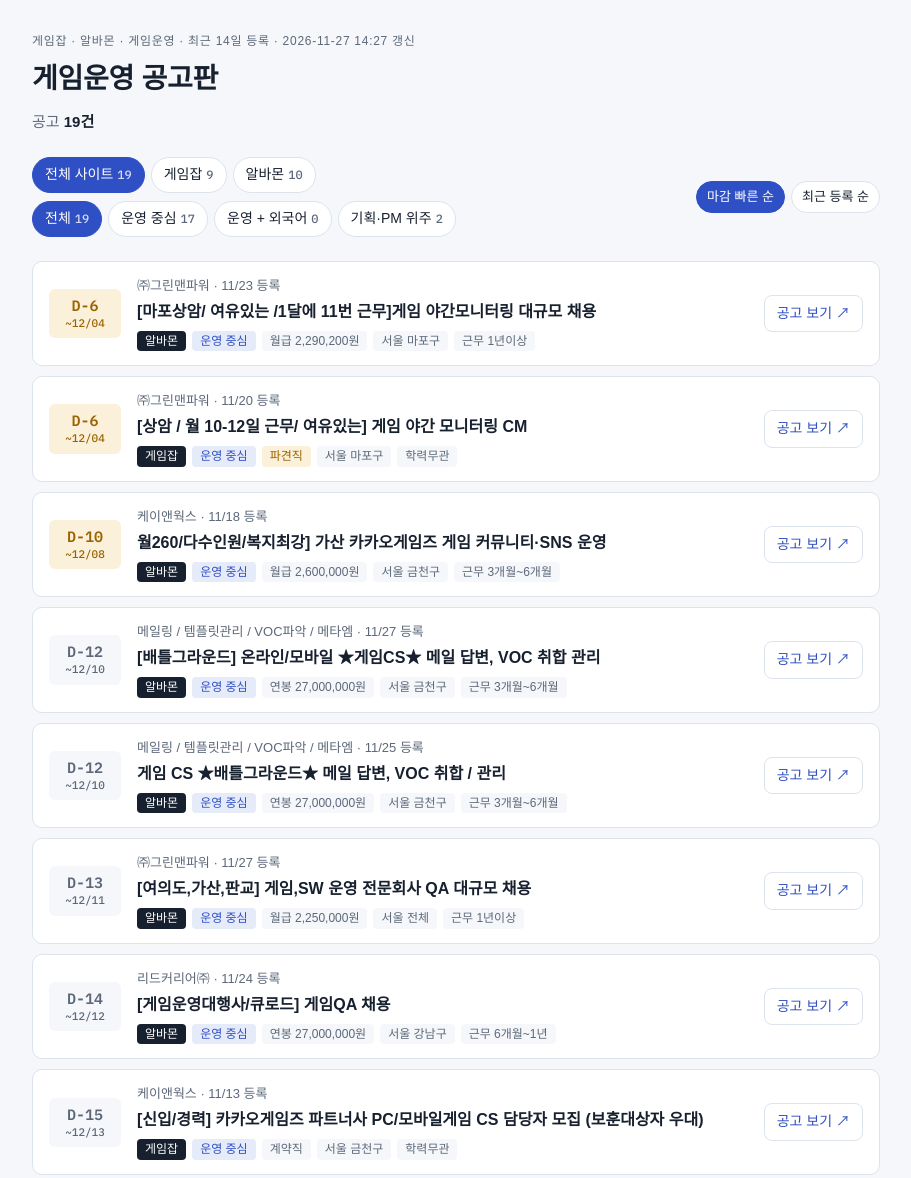
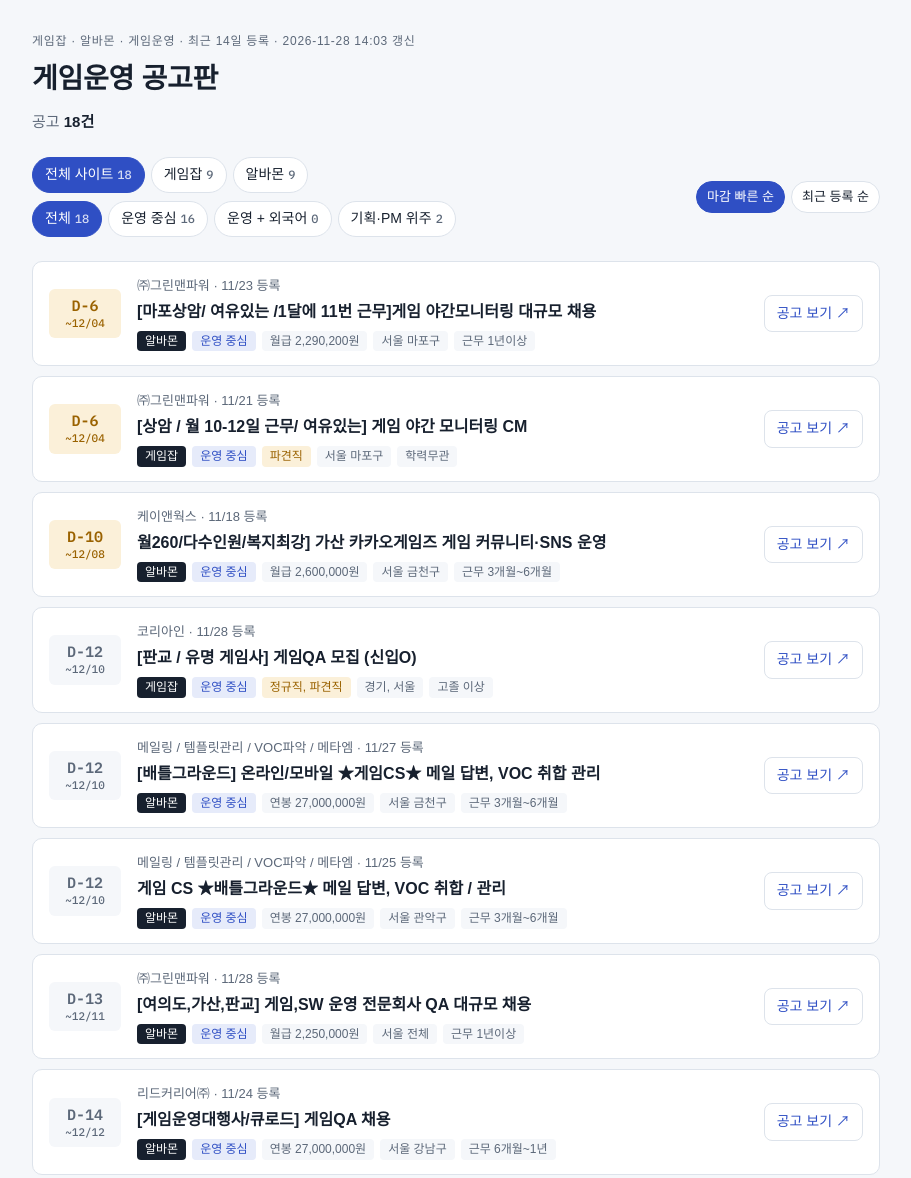
Before and after one commit to zbqlrtm1999/gamejob-board, a plain HTML site: page index.html in a window 1280 px wide. Shown: the top 1178 px of the page, without its empty margins (184-1095 px from the left). Drawn offline with Linux system fonts and the light colour scheme; a web font is replaced by a local one.

Commit message:
공고 자동 업데이트 2026-11-28 14:03

```diff
--- a/index.html
+++ b/index.html
@@ -138,27 +138,26 @@
   const KINDS = { ops: "운영 중심", lang: "운영 + 외국어", plan: "기획·PM 위주" };
   // 아래 JOBS:START ~ JOBS:END 사이는 scripts/update.py가 매일 새로 채웁니다.
   /* JOBS:START */
-  const UPDATED = "2026-11-27 14:27";
+  const UPDATED = "2026-11-28 14:03";
   const JOBS = [
+    {"src": "알바몬", "id": 120159390, "url": "https://www.albamon.com/jobs/detail/120159390", "kind": "ops", "co": "㈜그린맨파워", "title": "[여의도,가산,판교] 게임,SW 운영 전문회사 QA 대규모 채용", "type": "월급 2,250,000원", "loc": "서울 전체", "edu": "근무 1년이상", "reg": "2026-11-28", "end": "2026-12-11", "careerNote": false},
+    {"src": "게임잡", "id": 287390, "url": "https://www.gamejob.co.kr/Recruit/GI_Read/View?GI_No=287390", "kind": "ops", "co": "코리아인", "title": "[판교 / 유명 게임사] 게임QA 모집 (신입O)", "type": "정규직, 파견직", "loc": "경기, 서울", "edu": "고졸 이상", "reg": "2026-11-28", "end": "2026-12-10", "careerNote": false},
     {"src": "알바몬", "id": 120445524, "url": "https://www.albamon.com/jobs/detail/120445524", "kind": "ops", "co": "메일링 / 템플릿관리 / VOC파악 / 메타엠", "title": "[배틀그라운드] 온라인/모바일 ★게임CS★ 메일 답변, VOC 취합 관리", "type": "연봉 27,000,000원", "loc": "서울 금천구", "edu": "근무 3개월~6개월", "reg": "2026-11-27", "end": "2026-12-10", "careerNote": false},
-    {"src": "알바몬", "id": 120159390, "url": "https://www.albamon.com/jobs/detail/120159390", "kind": "ops", "co": "㈜그린맨파워", "title": "[여의도,가산,판교] 게임,SW 운영 전문회사 QA 대규모 채용", "type": "월급 2,250,000원", "loc": "서울 전체", "edu": "근무 1년이상", "reg": "2026-11-27", "end": "2026-12-11", "careerNote": false},
     {"src": "게임잡", "id": 287381, "url": "https://www.gamejob.co.kr/Recruit/GI_Read/View?GI_No=287381", "kind": "ops", "co": "유크리에이터", "title": "[유크리에이터] 게임 운영·CS 담당자 모집 (신입·경력)", "type": "정규직", "loc": "경기 이천시", "edu": "학력무관", "reg": "2026-11-27", "end": "2026-12-31", "careerNote": false},
     {"src": "게임잡", "id": 287377, "url": "https://www.gamejob.co.kr/Recruit/GI_Read/View?GI_No=287377", "kind": "ops", "co": "㈜액션핏", "title": "모바일 게임 마케터, 광고 및 인앱 매출 최적화 담당자 모집", "type": "계약직", "loc": "서울 강남구", "edu": "학력무관", "reg": "2026-11-27", "end": null, "careerNote": false},
-    {"src": "알바몬", "id": 120406410, "url": "https://www.albamon.com/jobs/detail/120406410", "kind": "ops", "co": "메일링 / 템플릿관리 / VOC파악 / 메타엠", "title": "게임 CS ★배틀그라운드★ 메일 답변, VOC 취합 / 관리", "type": "연봉 27,000,000원", "loc": "서울 금천구", "edu": "근무 3개월~6개월", "reg": "2026-11-25", "end": "2026-12-10", "careerNote": false},
+    {"src": "알바몬", "id": 120406410, "url": "https://www.albamon.com/jobs/detail/120406410", "kind": "ops", "co": "메일링 / 템플릿관리 / VOC파악 / 메타엠", "title": "게임 CS ★배틀그라운드★ 메일 답변, VOC 취합 / 관리", "type": "연봉 27,000,000원", "loc": "서울 관악구", "edu": "근무 3개월~6개월", "reg": "2026-11-25", "end": "2026-12-10", "careerNote": false},
     {"src": "알바몬", "id": 120463887, "url": "https://www.albamon.com/jobs/detail/120463887", "kind": "ops", "co": "복지포인트/빠른입사/복지최상", "title": "[케이앤웍스/가산] 카카오게임즈 게임 커뮤니티 SNS 운영 담당자 채용", "type": "월급 2,533,340원", "loc": "서울 구로구", "edu": "근무 1개월~3개월", "reg": "2026-11-24", "end": null, "careerNote": false},
     {"src": "알바몬", "id": 120430440, "url": "https://www.albamon.com/jobs/detail/120430440", "kind": "ops", "co": "리드커리어㈜", "title": "[게임운영대행사/큐로드] 게임QA 채용", "type": "연봉 27,000,000원", "loc": "서울 강남구", "edu": "근무 6개월~1년", "reg": "2026-11-24", "end": "2026-12-12", "careerNote": false},
     {"src": "알바몬", "id": 120402320, "url": "https://www.albamon.com/jobs/detail/120402320", "kind": "ops", "co": "㈜그린맨파워", "title": "[마포상암/ 여유있는 /1달에 11번 근무]게임 야간모니터링 대규모 채용", "type": "월급 2,290,200원", "loc": "서울 마포구", "edu": "근무 1년이상", "reg": "2026-11-23", "end": "2026-12-04", "careerNote": false},
     {"src": "게임잡", "id": 287217, "url": "https://www.gamejob.co.kr/Recruit/GI_Read/View?GI_No=287217", "kind": "ops", "co": "유비스", "title": "루나 크래프트 게임운영 신규 채용", "type": "정규직, 계약직", "loc": "경기 성남시", "edu": "학력무관", "reg": "2026-11-23", "end": null, "careerNote": false},
     {"src": "게임잡", "id": 287199, "url": "https://www.gamejob.co.kr/Recruit/GI_Read/View?GI_No=287199", "kind": "ops", "co": "스타픽시스튜디오", "title": "[메이플스타/MSW] 게임 서비스 운영(한국, 중국어 간체, 영어)", "type": "정규직, 계약직", "loc": "경기 용인시", "edu": "학력무관", "reg": "2026-11-23", "end": "2026-12-20", "careerNote": false},
     {"src": "알바몬", "id": 502073776, "url": "https://www.albamon.com/jobs/detail/502073776", "kind": "ops", "co": "케이앤웍스", "title": "[케이앤웍스/가산] 카카오게임즈 게임 커뮤니티 SNS 운영 담당 채용", "type": "월급 2,540,000원", "loc": "서울 금천구", "edu": "근무 3개월~6개월", "reg": "2026-11-21", "end": "2026-12-20", "careerNote": false},
-    {"src": "게임잡", "id": 287198, "url": "https://www.gamejob.co.kr/Recruit/GI_Read/View?GI_No=287198", "kind": "ops", "co": "㈜그린맨파워", "title": "[상암 / 월 10-12일 근무/ 여유있는] 게임 야간 모니터링 CM", "type": "파견직", "loc": "서울 마포구", "edu": "학력무관", "reg": "2026-11-20", "end": "2026-12-04", "careerNote": false},
+    {"src": "게임잡", "id": 287198, "url": "https://www.gamejob.co.kr/Recruit/GI_Read/View?GI_No=287198", "kind": "ops", "co": "㈜그린맨파워", "title": "[상암 / 월 10-12일 근무/ 여유있는] 게임 야간 모니터링 CM", "type": "파견직", "loc": "서울 마포구", "edu": "학력무관", "reg": "2026-11-21", "end": "2026-12-04", "careerNote": false},
     {"src": "게임잡", "id": 287194, "url": "https://www.gamejob.co.kr/Recruit/GI_Read/View?GI_No=287194", "kind": "plan", "co": "㈜오뉴월스튜디오", "title": "모바일게임 QA 및 기획", "type": "계약직, 아르바이트, 아르바이트", "loc": "부산 동구", "edu": "대졸↑", "reg": "2026-11-20", "end": "2026-12-20", "careerNote": false},
     {"src": "알바몬", "id": 502072892, "url": "https://www.albamon.com/jobs/detail/502072892", "kind": "ops", "co": "케이앤웍스", "title": "[케이앤웍스/가산] 카카오게임즈 게임 커뮤니티 SNS 운영 담당자 채용", "type": "월급 2,540,000원", "loc": "서울 금천구", "edu": "근무 3개월~6개월", "reg": "2026-11-18", "end": "2026-12-18", "careerNote": false},
     {"src": "알바몬", "id": 502072810, "url": "https://www.albamon.com/jobs/detail/502072810", "kind": "ops", "co": "케이앤웍스", "title": "월260/다수인원/복지최강] 가산 카카오게임즈 게임 커뮤니티·SNS 운영", "type": "월급 2,600,000원", "loc": "서울 금천구", "edu": "근무 3개월~6개월", "reg": "2026-11-18", "end": "2026-12-08", "careerNote": false},
     {"src": "게임잡", "id": 287051, "url": "https://www.gamejob.co.kr/Recruit/GI_Read/View?GI_No=287051", "kind": "ops", "co": "주식회사 컴투스", "title": "[컴투스플랫폼] 서비스모니터링 (계약직)", "type": "계약직", "loc": "서울 금천구", "edu": "학력무관", "reg": "2026-11-16", "end": null, "careerNote": false},
     {"src": "게임잡", "id": 287031, "url": "https://www.gamejob.co.kr/Recruit/GI_Read/View?GI_No=287031", "kind": "plan", "co": "넥슨", "title": "[메이플스토리] R&D 프로젝트 기획자 (계약직)", "type": "계약직", "loc": "경기 성남시", "edu": "학력무관", "reg": "2026-11-16", "end": null, "careerNote": false},
-    {"src": "알바몬", "id": 120234977, "url": "https://www.albamon.com/jobs/detail/120234977", "kind": "ops", "co": "큐로드", "title": "[본사근무 / 신규게임 모니터링 ] 디바이스 QA 채용", "type": "월급 2,250,000원", "loc": "서울 영등포구", "edu": "근무 6개월~1년", "reg": "2026-11-13", "end": null, "careerNote": false},
-    {"src": "게임잡", "id": 287000, "url": "https://www.gamejob.co.kr/Recruit/GI_Read/View?GI_No=287000", "kind": "ops", "co": "케이앤웍스", "title": "[신입/경력] 카카오게임즈 파트너사 PC/모바일게임 CS 담당자 모집 (보훈대상자 우대)", "type": "계약직", "loc": "서울 금천구", "edu": "학력무관", "reg": "2026-11-13", "end": "2026-12-13", "careerNote": false},
   ];
   /* JOBS:END */
 
```
